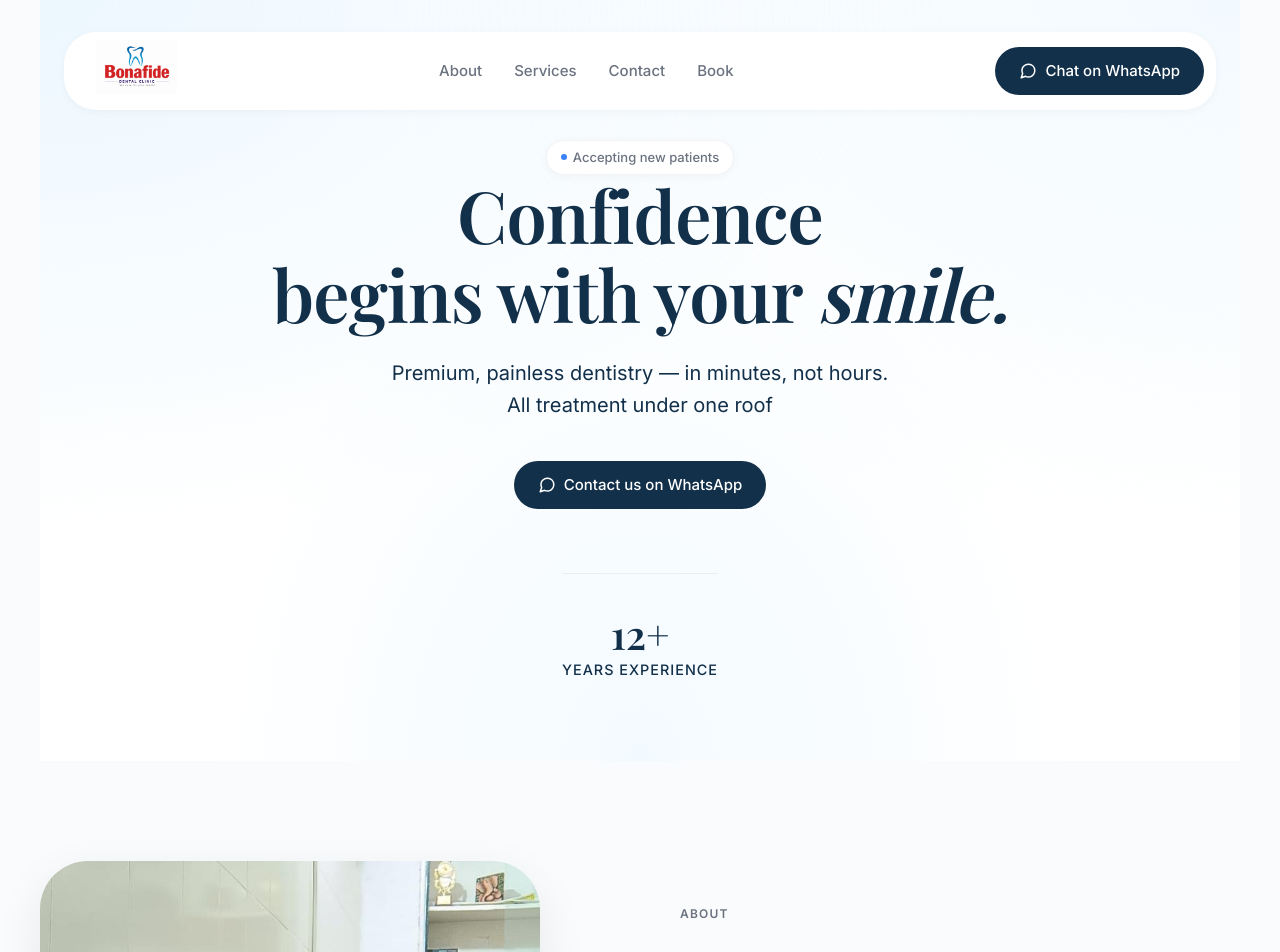
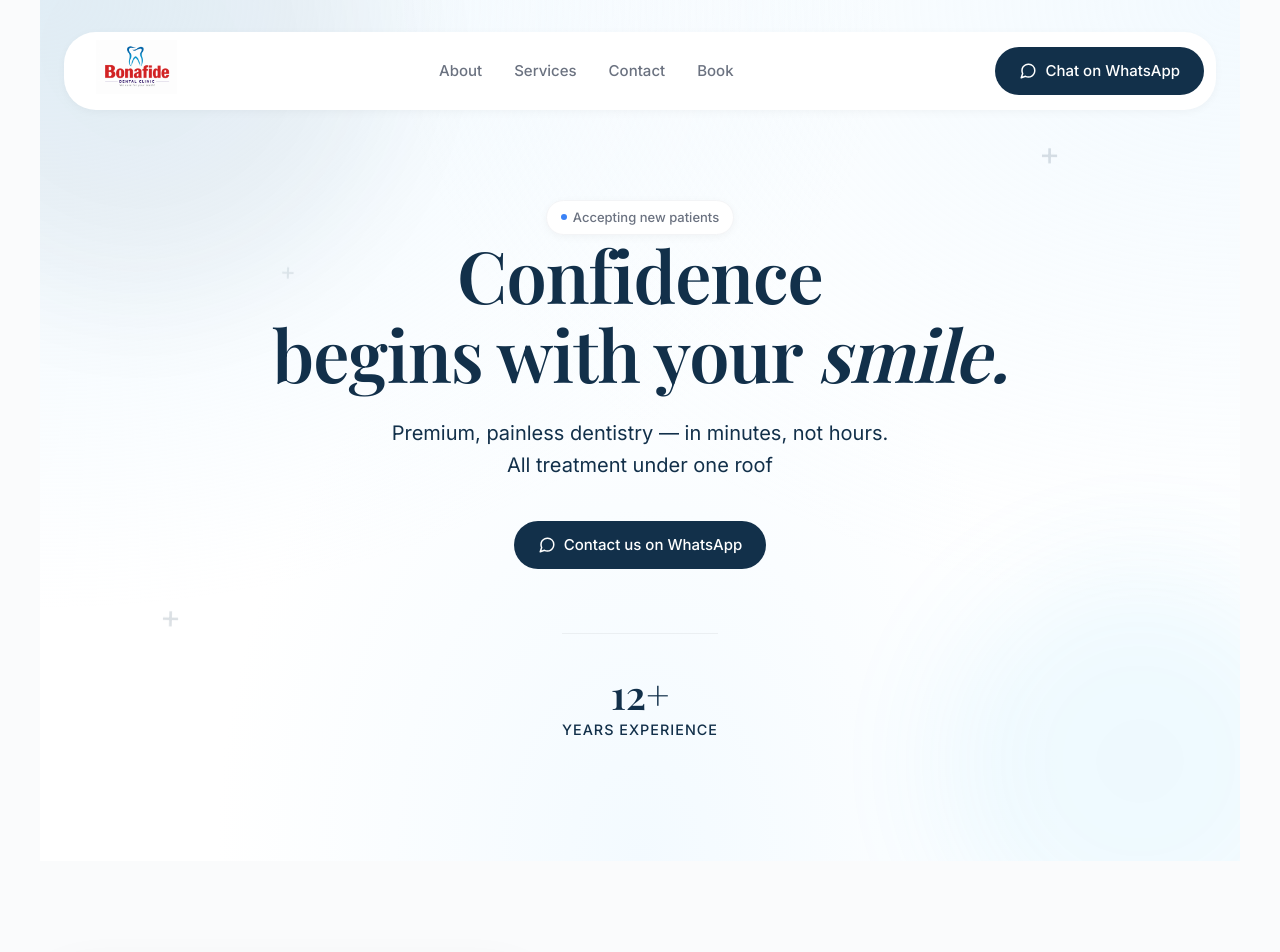
Before and after one commit to AhanaKulkarni/Bonafide-Dental, a React (Vite) app: page / in a window 1280 px wide. Shown: the top 952 px of the page. Built offline with nearby package versions, Linux system fonts and the light colour scheme; a web font is replaced by a local one.

Commit message:
Increase hero top padding and add simple medical floating graphics to background

```diff
--- a/src/components/Hero.css
+++ b/src/components/Hero.css
@@ -1,6 +1,6 @@
 .hero {
-  padding-top: 140px;
-  padding-bottom: 80px;
+  padding-top: 200px;
+  padding-bottom: 120px;
   display: flex;
   flex-direction: column;
   align-items: center;
@@ -12,6 +12,76 @@
     radial-gradient(at 0% 0%, rgba(224, 242, 254, 0.6) 0px, transparent 50%),
     radial-gradient(at 100% 0%, rgba(224, 242, 254, 0.4) 0px, transparent 50%),
     radial-gradient(at 50% 100%, rgba(240, 249, 255, 0.8) 0px, transparent 50%);
+}
+
+.hero-simple-graphics {
+  position: absolute;
+  top: 0;
+  left: 0;
+  width: 100%;
+  height: 100%;
+  pointer-events: none;
+  z-index: 0;
+  overflow: hidden;
+}
+
+.graphic-circle {
+  position: absolute;
+  border-radius: 50%;
+  background: var(--color-primary);
+  opacity: 0.05;
+  filter: blur(60px);
+}
+
+.circle-1 {
+  width: 500px;
+  height: 500px;
+  top: -200px;
+  left: -150px;
+}
+
+.circle-2 {
+  width: 400px;
+  height: 400px;
+  bottom: -100px;
+  right: -100px;
+  background: #38bdf8;
+  opacity: 0.08;
+}
+
+.graphic-plus {
+  position: absolute;
+  font-family: 'Inter', sans-serif;
+  font-weight: 300;
+  font-size: 2rem;
+  color: var(--color-primary);
+  opacity: 0.15;
+}
+
+.plus-1 {
+  top: 15%;
+  right: 15%;
+  animation: float 6s ease-in-out infinite;
+}
+
+.plus-2 {
+  bottom: 25%;
+  left: 10%;
+  animation: float 8s ease-in-out infinite reverse;
+}
+
+.plus-3 {
+  top: 30%;
+  left: 20%;
+  font-size: 1.5rem;
+  opacity: 0.1;
+  animation: float 7s ease-in-out infinite 1s;
+}
+
+@keyframes float {
+  0% { transform: translateY(0) rotate(0deg); }
+  50% { transform: translateY(-15px) rotate(5deg); }
+  100% { transform: translateY(0) rotate(0deg); }
 }
 
 .hero-content {
--- a/src/components/Hero.jsx
+++ b/src/components/Hero.jsx
@@ -3,7 +3,16 @@ import './Hero.css';
 
 const Hero = () => {
   return (
-    <section className="hero container section" id="home">
+    <section className="hero container section" id="home" style={{ position: 'relative' }}>
+      {/* Simple Background Graphics */}
+      <div className="hero-simple-graphics">
+        <div className="graphic-circle circle-1"></div>
+        <div className="graphic-circle circle-2"></div>
+        <div className="graphic-plus plus-1">+</div>
+        <div className="graphic-plus plus-2">+</div>
+        <div className="graphic-plus plus-3">+</div>
+      </div>
+
       <div className="hero-content">
         <div className="badge">
           <span className="badge-dot"></span>
```
